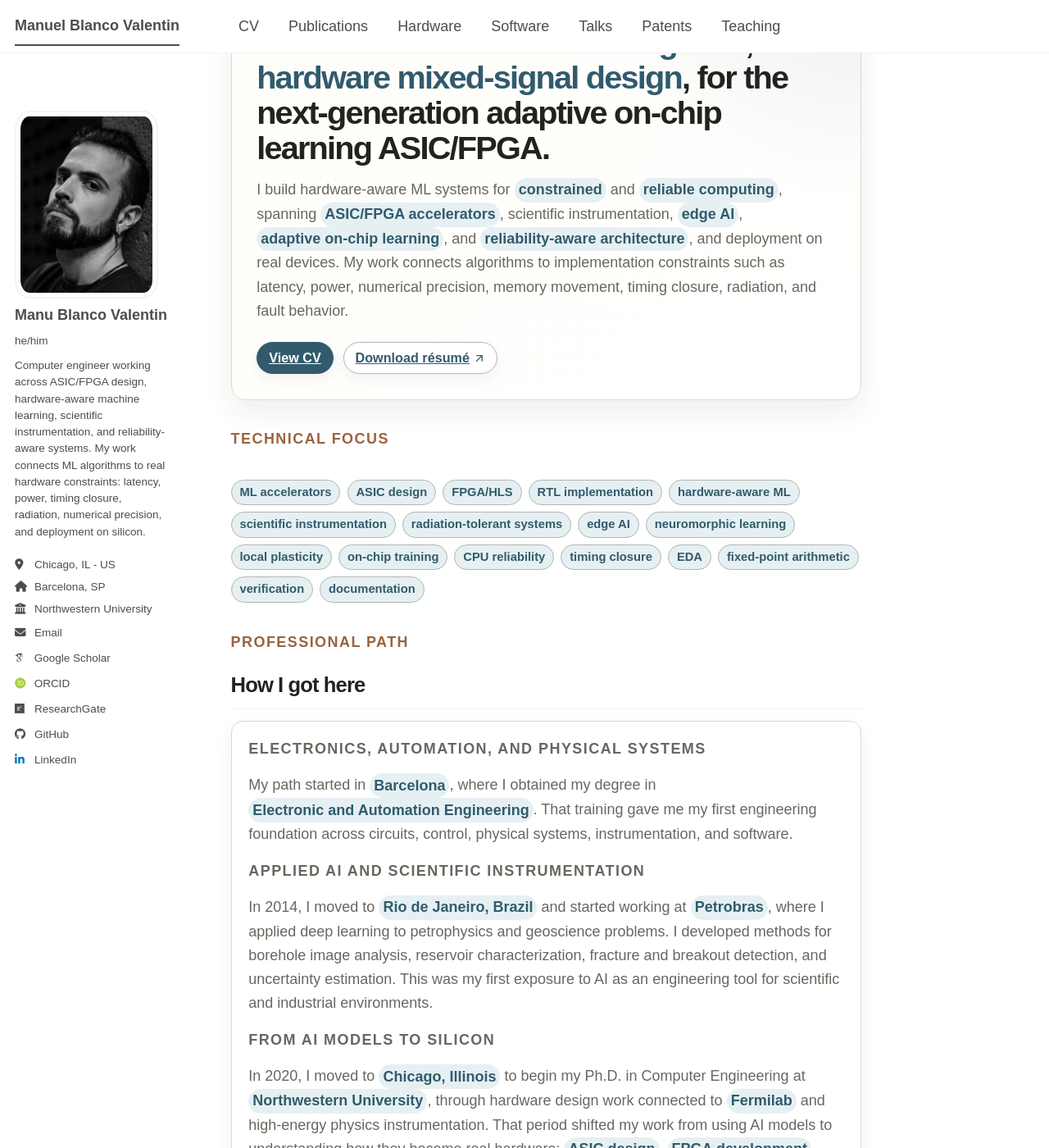
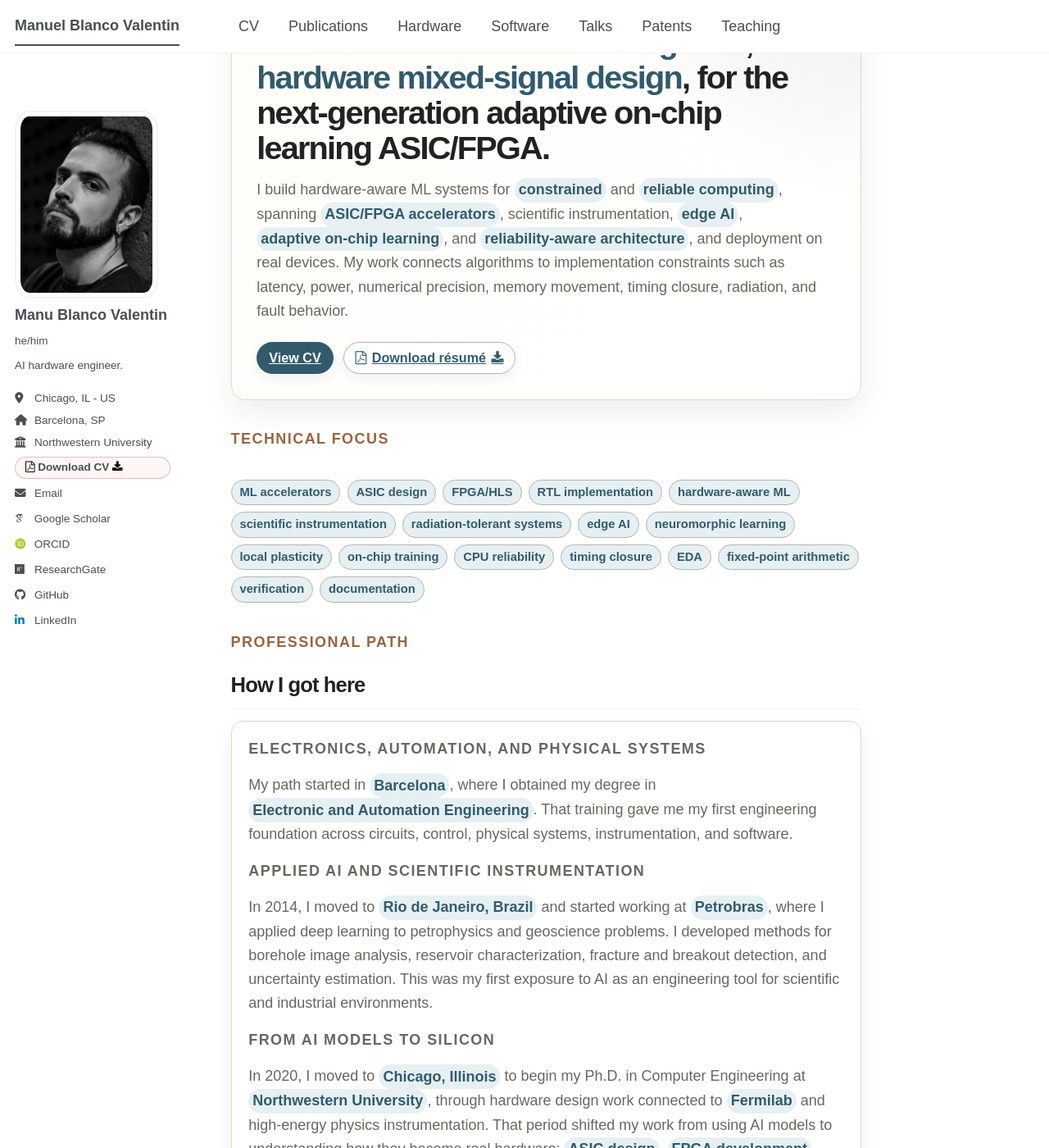
Before and after one commit to manuelblancovalentin/manuelblancovalentin.github.io, a Jekyll site: the page built from _pages/about.md, in a window 1280 px wide and 1400 px high, scrolled down 212 px. Shown: the whole window at 82% size. Built offline with Jekyll 4.4.1, drawn with Linux system fonts in a browser that asks for light colours; some web fonts are replaced; a script bundle is joined from its source files by our own code; library files that are not in the unit come from our copies.

Commit message:
Refine resume download buttons

```diff
--- a/_config.yml
+++ b/_config.yml
@@ -26,7 +26,7 @@ author:
   avatar           : "Manu_bcn_wall_1.png"
   name             : "Manu Blanco Valentin"
   pronouns         : "he/him" # example: "she/her"
-  bio              : "Computer engineer working across ASIC/FPGA design, hardware-aware machine learning, scientific instrumentation, and reliability-aware systems. My work connects ML algorithms to real hardware constraints: latency, power, timing closure, radiation, numerical precision, and deployment on silicon."
+  bio              : "AI hardware engineer."
   location         : "Chicago, IL - US"
   hometown         : "Barcelona, SP"
   employer         : "Northwestern University"
--- a/_includes/author-profile.html
+++ b/_includes/author-profile.html
@@ -33,6 +33,13 @@
       {% if author.employer %}
         <li class="author__desktop"><i class="fas fa-fw fa-building-columns icon-pad-right" aria-hidden="true"></i>{{ author.employer }}</li>
       {% endif %}
+      <li class="author__resume">
+        <a href="{{ base_path }}/files/CV-2.pdf" class="resume-icon-btn resume-icon-btn--sidebar" target="_blank" rel="noopener noreferrer">
+          <i class="fa fa-file-pdf" aria-hidden="true"></i>
+          <span>Download CV</span>
+          <i class="fa fa-download" aria-hidden="true"></i>
+        </a>
+      </li>
       {% if author.uri %}
         <li><a href="{{ author.uri }}"><i class="fas fa-fw fa-link icon-pad-right" aria-hidden="true"></i>{{ site.data.ui-text[site.locale].website_label | default: "Website" }}</a></li>
       {% endif %}
--- a/_includes/cv-header.html
+++ b/_includes/cv-header.html
@@ -17,7 +17,7 @@ CV header with name and title
       <i class="fa fa-github"></i>GitHub
     </a>
     <a href="{{ base_path }}/files/CV-2.pdf" class="resume-icon-btn" target="_blank" rel="noopener noreferrer">
-      <i class="fa fa-file-pdf"></i>Résumé
+      <i class="fa fa-file-pdf" aria-hidden="true"></i>Résumé <i class="fa fa-download" aria-hidden="true"></i>
     </a>
   </div>
 
--- a/_pages/about.md
+++ b/_pages/about.md
@@ -30,8 +30,9 @@ redirect_from:
     <div class="landing-hero__actions" aria-label="Profile actions">
       <a class="landing-action landing-action--primary" href="{{ base_path }}/cv/">View CV</a>
       <a class="landing-action" href="{{ base_path }}/files/CV-2.pdf" target="_blank" rel="noopener noreferrer">
+        <i class="fa fa-file-pdf" aria-hidden="true"></i>
         Download résumé
-        {% include lucide-icon.html name="arrow-up-right" class="landing-action__icon" size=14 %}
+        <i class="fa fa-download" aria-hidden="true"></i>
       </a>
     </div>
   </section>
--- a/_sass/layout/_base.scss
+++ b/_sass/layout/_base.scss
@@ -402,15 +402,25 @@ b, i, strong, em, blockquote, p, q, span, figure, img, h1, h2, header, input, a,
 }
 
 .resume-icon-btn {
-  background-color: #8a5a44;
-  color: white;
+  color: #b42318;
+  background-color: #fff7f5;
   padding: 8px 16px;
+  border: 1px solid rgba(180, 35, 24, 0.28);
   border-radius: 20px;
   text-decoration: none;
   font-size: 16px;
+  font-weight: 800;
   display: inline-flex;
   align-items: center;
   gap: 8px;
+}
+
+.resume-icon-btn--sidebar {
+  justify-content: center;
+  width: 100%;
+  margin: 0.25rem 0 0.35rem;
+  padding: 7px 12px;
+  font-size: 14px;
 }
 
 .email-icon-btn:hover,
@@ -421,7 +431,8 @@ b, i, strong, em, blockquote, p, q, span, figure, img, h1, h2, header, input, a,
 .github-icon-btn:focus,
 .resume-icon-btn:hover,
 .resume-icon-btn:focus {
-  color: white;
+  color: #8f1d14;
   text-decoration: none;
-  filter: brightness(0.94);
+  background-color: #fff1ee;
+  border-color: rgba(180, 35, 24, 0.42);
 }
--- a/_sass/layout/_landing.scss
+++ b/_sass/layout/_landing.scss
@@ -88,7 +88,7 @@ html[data-theme='dark'] .landing-page {
 .landing-action {
   display: inline-flex;
   align-items: center;
-  gap: 0.2rem;
+  gap: 0.35rem;
   min-height: 2.15rem;
   padding: 0.42rem 0.78rem;
   color: var(--landing-accent-strong);
@@ -120,11 +120,6 @@ html[data-theme='dark'] .landing-page {
 .landing-action--primary:focus {
   color: #fff;
   background: color-mix(in srgb, var(--landing-accent-strong) 88%, #000);
-}
-
-.landing-action__icon {
-  width: 0.88rem;
-  height: 0.88rem;
 }
 
 .landing-highlight {
```
